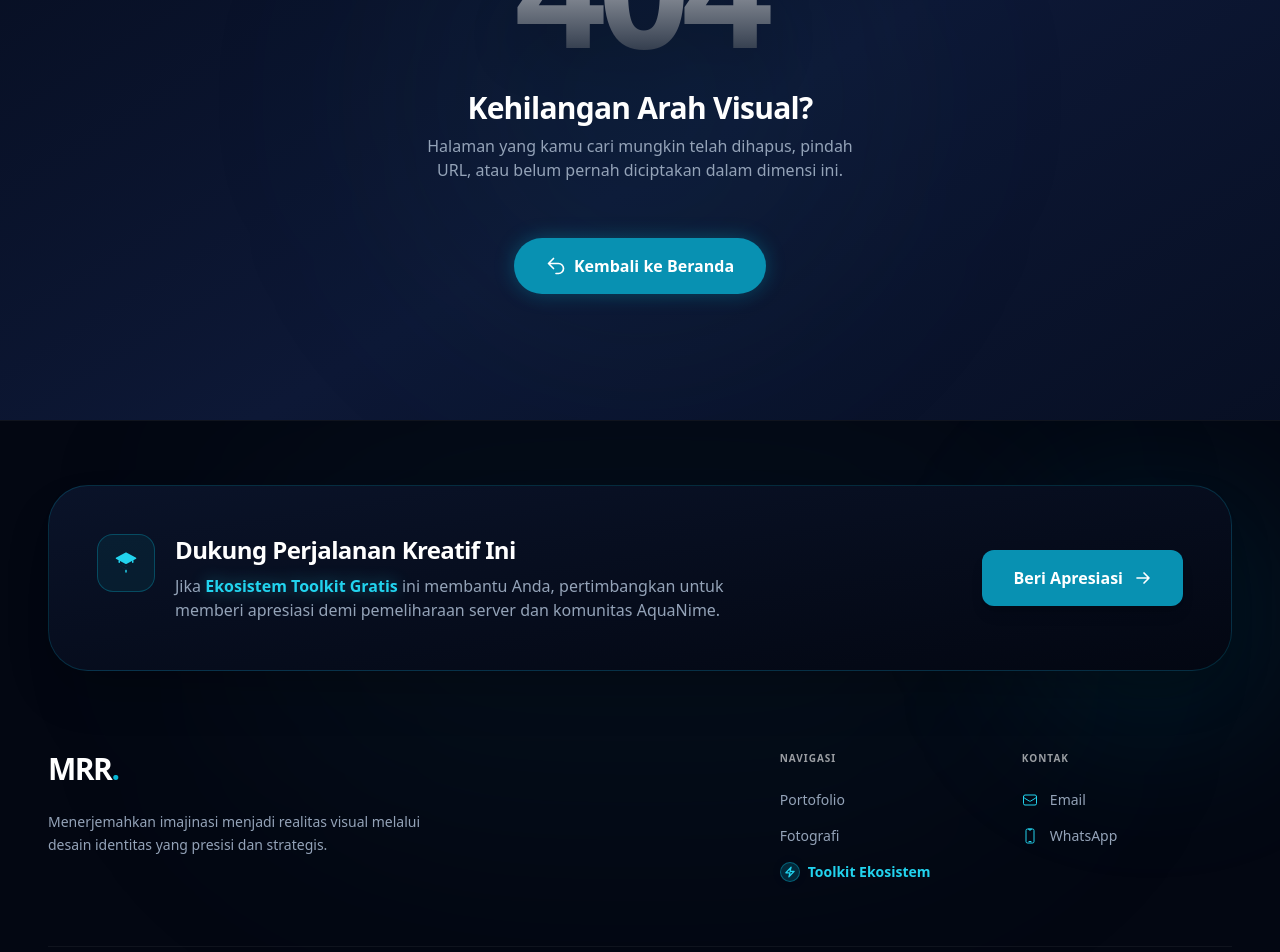
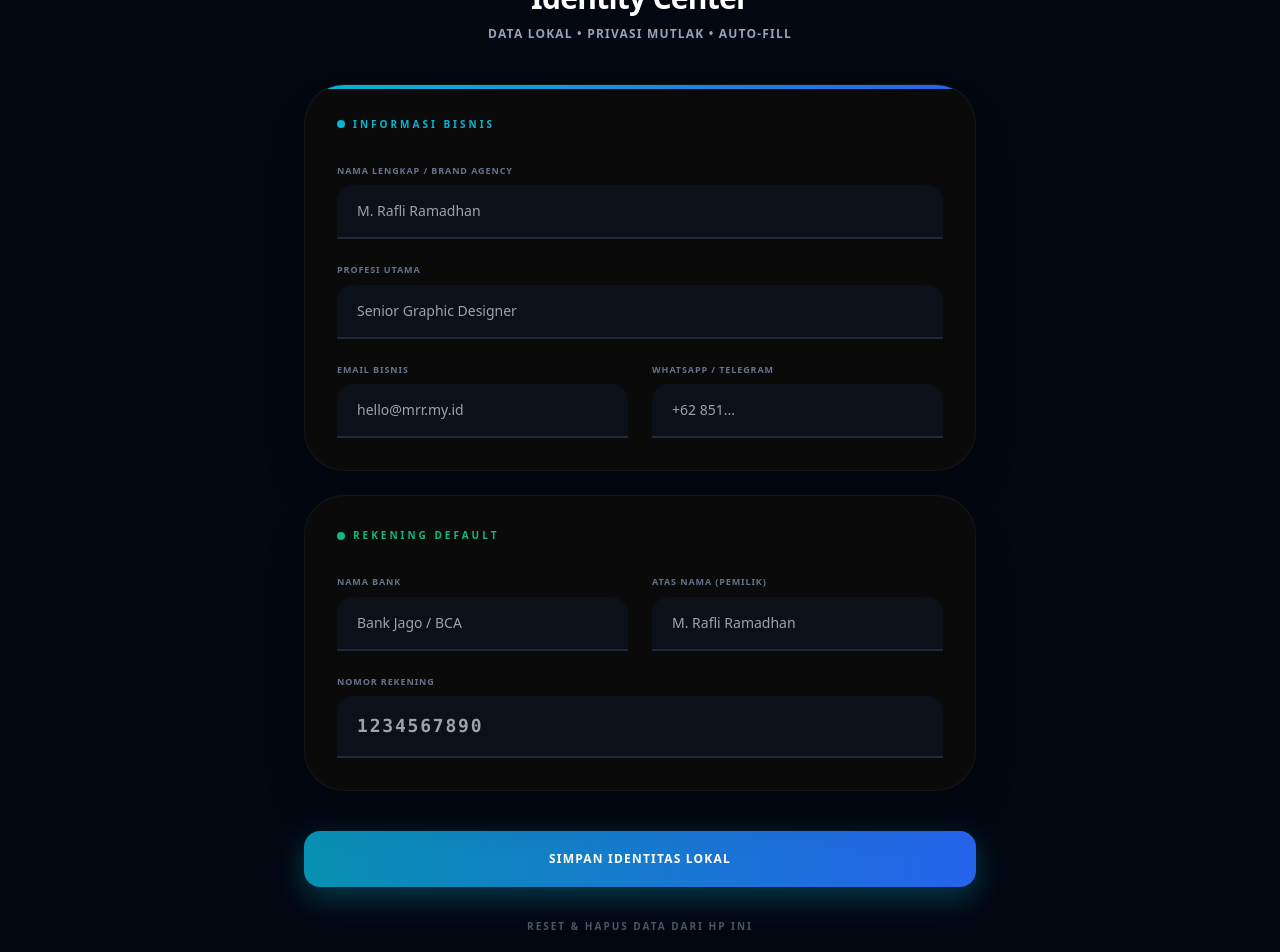
Before and after one commit to Rafli161102/CV-MRR, a Next.js app: page /toolkit/profile in a window 1280 px wide. Before the commit this address had no page. Shown: the part 220-1172 px from the top of the page. Built offline with nearby package versions, Linux system fonts and the light colour scheme.

Commit message:
Create profile/page.jsx

```diff
--- /dev/null
+++ b/src/app/toolkit/profile/page.jsx
@@ -0,0 +1,156 @@
+"use client";
+
+import React, { useState, useEffect } from 'react';
+
+export default function ProfileToolkit() {
+  // State untuk menyimpan semua data profil
+  const [profile, setProfile] = useState({
+    myName: '',
+    myRole: '',
+    myEmail: '',
+    myPhone: '',
+    bankName: '',
+    accName: '',
+    accNumber: '',
+  });
+
+  const [isSaved, setIsSaved] = useState(false);
+
+  // 1. Ambil data dari Memori HP saat halaman pertama kali dibuka
+  useEffect(() => {
+    const savedData = localStorage.getItem('mrr_profile_data');
+    if (savedData) {
+      setProfile(JSON.parse(savedData));
+    }
+  }, []);
+
+  // 2. Fungsi untuk menangani perubahan input
+  const handleChange = (e) => {
+    const { name, value } = e.target;
+    setProfile(prev => ({ ...prev, [name]: value }));
+  };
+
+  // 3. Simpan data ke Memori HP (localStorage)
+  const handleSave = (e) => {
+    e.preventDefault();
+    localStorage.setItem('mrr_profile_data', JSON.stringify(profile));
+    setIsSaved(true);
+
+    // Hilangkan notifikasi tersimpan setelah 3 detik
+    setTimeout(() => setIsSaved(false), 3000);
+  };
+
+  // 4. Hapus data (Reset)
+  const handleReset = () => {
+    if (window.confirm("Apakah Anda yakin ingin menghapus semua data profil di perangkat ini?")) {
+      localStorage.removeItem('mrr_profile_data');
+      setProfile({
+        myName: '', myRole: '', myEmail: '', myPhone: '',
+        bankName: '', accName: '', accNumber: ''
+      });
+    }
+  };
+
+  return (
+    <div className="min-h-screen bg-[#030712] text-slate-300 font-sans pb-32 pt-20 px-6">
+
+      <div className="max-w-2xl mx-auto anim-fade-in-up">
+
+        {/* HEADER SECTION */}
+        <div className="text-center mb-10">
+          <div className="w-24 h-24 mx-auto bg-gradient-to-tr from-cyan-500 to-blue-600 rounded-full flex items-center justify-center shadow-[0_0_40px_rgba(6,182,212,0.3)] mb-6 border-4 border-white/5">
+            <svg xmlns="http://www.w3.org/2000/svg" fill="none" viewBox="0 0 24 24" strokeWidth={1.5} stroke="currentColor" className="w-12 h-12 text-white">
+              <path strokeLinecap="round" strokeLinejoin="round" d="M15.75 6a3.75 3.75 0 11-7.5 0 3.75 3.75 0 017.5 0zM4.501 20.118a7.5 7.5 0 0114.998 0A17.933 17.933 0 0112 21.75c-2.676 0-5.216-.584-7.499-1.632z" />
+            </svg>
+          </div>
+          <h1 className="text-3xl font-black text-white tracking-tight">Identity Center</h1>
+          <p className="text-xs text-slate-400 mt-2 max-w-md mx-auto leading-relaxed uppercase tracking-widest font-bold">
+            Data Lokal • Privasi Mutlak • Auto-Fill
+          </p>
+        </div>
+
+        <form onSubmit={handleSave} className="space-y-6">
+
+          {/* CARD 1: INFORMASI BISNIS */}
+          <div className="bg-[#0a0a0a] border border-white/5 rounded-[2.5rem] p-8 shadow-2xl relative overflow-hidden">
+            <div className="absolute top-0 left-0 w-full h-1 bg-gradient-to-r from-cyan-500 to-blue-600"></div>
+
+            <h3 className="text-[10px] font-black text-cyan-500 uppercase tracking-[0.3em] mb-8 flex items-center gap-2">
+              <span className="w-2 h-2 rounded-full bg-cyan-500"></span> Informasi Bisnis
+            </h3>
+
+            <div className="space-y-6">
+              <div className="relative group">
+                <label className="block text-[9px] font-bold text-slate-500 uppercase tracking-widest mb-2">Nama Lengkap / Brand Agency</label>
+                <input type="text" name="myName" value={profile.myName} onChange={handleChange} placeholder="M. Rafli Ramadhan" className="w-full bg-[#0d1424]/60 border-b-2 border-slate-800 focus:border-cyan-400 px-5 py-4 rounded-t-2xl text-sm text-white outline-none transition-all font-medium" />
+              </div>
+
+              <div className="relative group">
+                <label className="block text-[9px] font-bold text-slate-500 uppercase tracking-widest mb-2">Profesi Utama</label>
+                <input type="text" name="myRole" value={profile.myRole} onChange={handleChange} placeholder="Senior Graphic Designer" className="w-full bg-[#0d1424]/60 border-b-2 border-slate-800 focus:border-cyan-400 px-5 py-4 rounded-t-2xl text-sm text-white outline-none transition-all font-medium" />
+              </div>
+
+              <div className="grid grid-cols-1 sm:grid-cols-2 gap-6">
+                <div className="relative group">
+                  <label className="block text-[9px] font-bold text-slate-500 uppercase tracking-widest mb-2">Email Bisnis</label>
+                  <input type="email" name="myEmail" value={profile.myEmail} onChange={handleChange} placeholder="hello@mrr.my.id" className="w-full bg-[#0d1424]/60 border-b-2 border-slate-800 focus:border-cyan-400 px-5 py-4 rounded-t-2xl text-sm text-white outline-none transition-all font-medium" />
+                </div>
+                <div className="relative group">
+                  <label className="block text-[9px] font-bold text-slate-500 uppercase tracking-widest mb-2">WhatsApp / Telegram</label>
+                  <input type="tel" name="myPhone" value={profile.myPhone} onChange={handleChange} placeholder="+62 851..." className="w-full bg-[#0d1424]/60 border-b-2 border-slate-800 focus:border-cyan-400 px-5 py-4 rounded-t-2xl text-sm text-white outline-none transition-all font-medium" />
+                </div>
+              </div>
+            </div>
+          </div>
+
+          {/* CARD 2: INFORMASI REKENING */}
+          <div className="bg-[#0a0a0a] border border-white/5 rounded-[2.5rem] p-8 shadow-2xl space-y-6 relative">
+            <h3 className="text-[10px] font-black text-emerald-500 uppercase tracking-[0.3em] mb-8 flex items-center gap-2">
+              <span className="w-2 h-2 rounded-full bg-emerald-500"></span> Rekening Default
+            </h3>
+
+            <div className="grid grid-cols-1 sm:grid-cols-2 gap-6">
+              <div className="relative group">
+                <label className="block text-[9px] font-bold text-slate-500 uppercase tracking-widest mb-2">Nama Bank</label>
+                <input type="text" name="bankName" value={profile.bankName} onChange={handleChange} placeholder="Bank Jago / BCA" className="w-full bg-[#0d1424]/60 border-b-2 border-slate-800 focus:border-emerald-400 px-5 py-4 rounded-t-2xl text-sm text-white outline-none transition-all font-medium" />
+              </div>
+              <div className="relative group">
+                <label className="block text-[9px] font-bold text-slate-500 uppercase tracking-widest mb-2">Atas Nama (Pemilik)</label>
+                <input type="text" name="accName" value={profile.accName} onChange={handleChange} placeholder="M. Rafli Ramadhan" className="w-full bg-[#0d1424]/60 border-b-2 border-slate-800 focus:border-emerald-400 px-5 py-4 rounded-t-2xl text-sm text-white outline-none transition-all font-medium" />
+              </div>
+            </div>
+
+            <div className="relative group">
+              <label className="block text-[9px] font-bold text-slate-500 uppercase tracking-widest mb-2">Nomor Rekening</label>
+              <input type="number" name="accNumber" value={profile.accNumber} onChange={handleChange} placeholder="1234567890" className="w-full bg-[#0d1424]/60 border-b-2 border-slate-800 focus:border-emerald-400 px-5 py-4 rounded-t-2xl text-lg text-white outline-none transition-all font-black tracking-widest font-mono" />
+            </div>
+          </div>
+
+          {/* ACTION BUTTONS */}
+          <div className="space-y-4 pt-4">
+            <button type="submit" className="w-full bg-gradient-to-r from-cyan-600 to-blue-600 hover:from-cyan-500 hover:to-blue-500 text-white font-black py-5 rounded-2xl shadow-[0_10px_30px_rgba(6,182,212,0.3)] active:scale-[0.98] transition-all uppercase tracking-widest text-xs flex items-center justify-center gap-3">
+              {isSaved ? (
+                <>
+                  <svg xmlns="http://www.w3.org/2000/svg" fill="none" viewBox="0 0 24 24" strokeWidth={3} stroke="currentColor" className="w-5 h-5"><path strokeLinecap="round" strokeLinejoin="round" d="M4.5 12.75l6 6 9-13.5" /></svg>
+                  Berhasil Disimpan!
+                </>
+              ) : "Simpan Identitas Lokal"}
+            </button>
+
+            <button type="button" onClick={handleReset} className="w-full py-4 text-[10px] font-black text-slate-600 hover:text-rose-500 transition-colors uppercase tracking-[0.2em]">
+              Reset & Hapus Data dari HP Ini
+            </button>
+          </div>
+        </form>
+
+        {/* FOOTER INFO */}
+        <div className="mt-12 p-6 rounded-3xl bg-cyan-950/20 border border-cyan-500/10 text-center">
+          <p className="text-[10px] text-cyan-400 leading-relaxed font-medium">
+            🔒 <strong className="text-white">Security Note:</strong> Data Anda tidak pernah dikirim ke server MRR. Semua informasi tersimpan terenkripsi dalam cache browser pribadi Anda.
+          </p>
+        </div>
+
+      </div>
+    </div>
+  );
+}
```
